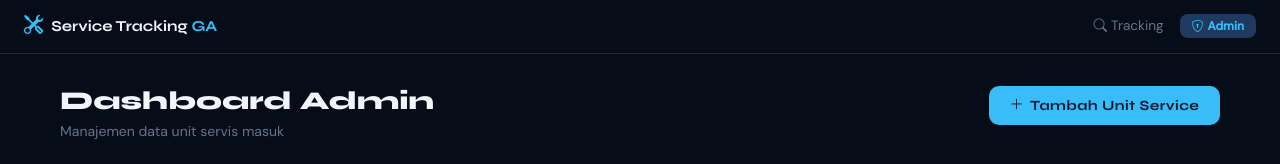
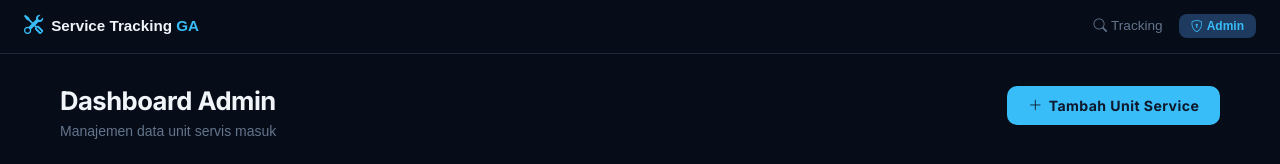
Before and after one commit to iyunn/service-tracking-ga, a Next.js app: page /admin in a window 1280 px wide. Shown: the top 164 px of the page. Built offline with nearby package versions, Linux system fonts and the light colour scheme; no server answers; the database is empty.

Commit message:
Perbaikan Font

```diff
--- a/src/app/admin/create/page.js
+++ b/src/app/admin/create/page.js
@@ -209,7 +209,7 @@
   return (
     <>
       <style>{`
-        @import url('https://fonts.googleapis.com/css2?family=Syne:wght@400;600;700;800&family=DM+Sans:wght@300;400;500&display=swap');
+        @import url('https://fonts.googleapis.com/css2?family=Inter:wght@300;400;500;600;700&family=Geist+Mono:wght@400;500;700&display=swap');
 
         body { background: #060d19 !important; }
 
@@ -221,7 +221,8 @@
         }
         .create-root h1, .create-root h2, .create-root h3,
         .create-root h4, .create-root h5 {
-          font-family: 'Syne', sans-serif;
+        font-family: 'Inter', sans-serif;
+        letter-spacing: -0.02em;
         }
 
         textarea.form-textarea {
@@ -272,7 +273,7 @@
           padding: 0.8rem 1.5rem;
           font-size: 0.95rem;
           font-weight: 700;
-          font-family: 'Syne', sans-serif;
+          font-family: 'Inter', sans-serif;
           letter-spacing: 0.03em;
           cursor: pointer;
           transition: background 0.15s, transform 0.12s, opacity 0.15s;
--- a/src/app/admin/edit/[id]/page.js
+++ b/src/app/admin/edit/[id]/page.js
@@ -227,7 +227,7 @@
   return (
     <>
       <style>{`
-        @import url('https://fonts.googleapis.com/css2?family=Syne:wght@400;600;700;800&family=DM+Sans:wght@300;400;500&display=swap');
+        @import url('https://fonts.googleapis.com/css2?family=Inter:wght@300;400;500;600;700&family=Geist+Mono:wght@400;500;700&display=swap');
 
         body { background: #060d19 !important; }
 
@@ -239,7 +239,8 @@
         }
         .edit-root h1, .edit-root h2, .edit-root h3,
         .edit-root h4, .edit-root h5 {
-          font-family: 'Syne', sans-serif;
+        font-family: 'Inter', sans-serif;
+        letter-spacing: -0.02em;
         }
 
         .btn-back {
@@ -329,7 +330,7 @@
           padding: 0.8rem 1.5rem;
           font-size: 0.95rem;
           font-weight: 700;
-          font-family: 'Syne', sans-serif;
+          font-family: 'Inter', sans-serif;
           letter-spacing: 0.03em;
           cursor: pointer;
           transition: background 0.15s, transform 0.12s, opacity 0.15s;
--- a/src/app/admin/page.js
+++ b/src/app/admin/page.js
@@ -156,7 +156,7 @@
   return (
     <>
       <style>{`
-        @import url('https://fonts.googleapis.com/css2?family=Syne:wght@400;600;700;800&family=DM+Sans:wght@300;400;500&display=swap');
+        @import url('https://fonts.googleapis.com/css2?family=Inter:wght@300;400;500;600;700&family=Geist+Mono:wght@400;500;700&display=swap');
 
         body { background: #060d19 !important; }
 
@@ -167,7 +167,8 @@
           color: #e2e8f0;
         }
         .admin-root h1, .admin-root h2, .admin-root h4, .admin-root h5 {
-          font-family: 'Syne', sans-serif;
+          font-family: 'Inter', sans-serif;
+          letter-spacing: -0.02em;
         }
 
         /* Sidebar nav */
@@ -265,7 +266,7 @@
           color: #7dd3fc;
           border-radius: 6px;
           padding: 2px 10px;
-          font-family: 'Syne', monospace;
+          font-family: 'Geist Mono', monospace;
           font-size: 0.8rem;
           font-weight: 700;
           letter-spacing: 0.06em;
@@ -300,7 +301,7 @@
           border-radius: 10px;
           padding: 0.55rem 1.3rem;
           font-weight: 700;
-          font-family: 'Syne', sans-serif;
+          font-family: 'Inter', sans-serif;
           font-size: 0.88rem;
           letter-spacing: 0.03em;
           transition: background 0.15s, transform 0.12s;
--- a/src/app/layout.js
+++ b/src/app/layout.js
@@ -21,6 +21,14 @@
           rel="stylesheet"
           href="https://cdn.jsdelivr.net/npm/bootstrap-icons@1.11.3/font/bootstrap-icons.min.css"
         />
+
+        <link rel="preconnect" href="https://fonts.googleapis.com" />
+        <link rel="preconnect" href="https://fonts.gstatic.com" crossOrigin="anonymous" />
+        <link
+          rel="stylesheet"
+          href="https://fonts.googleapis.com/css2?family=Inter:wght@300;400;500;600;700&family=Geist+Mono:wght@400;500;700&display=swap"
+        />
+
       </head>
       <body>
         {children}
```
